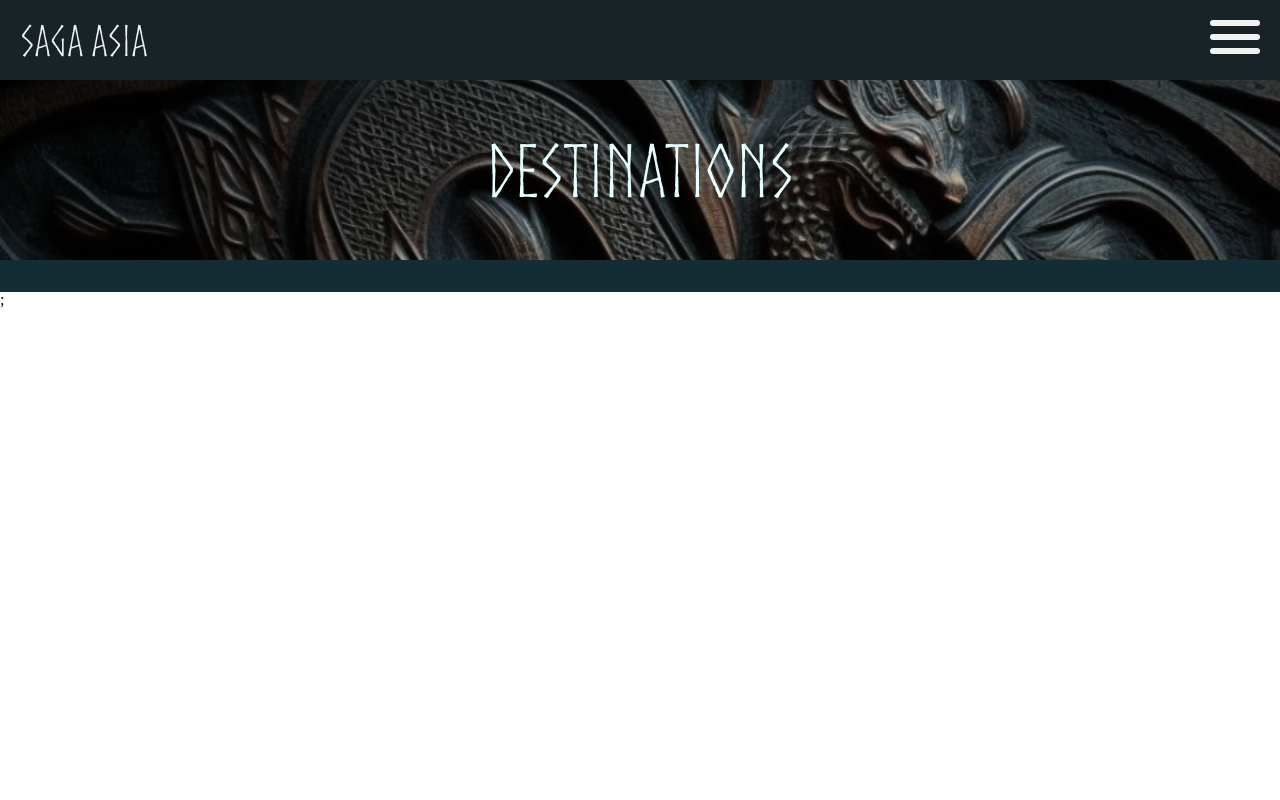
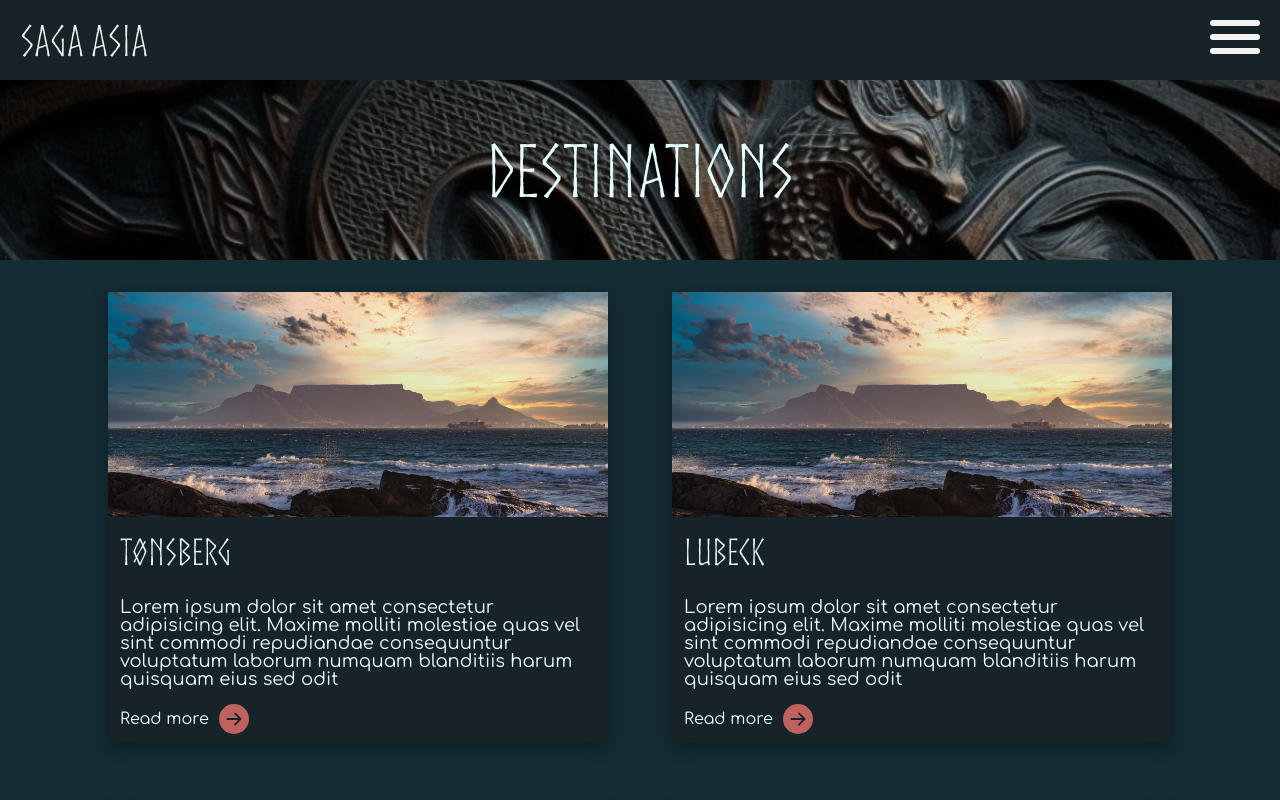
Before and after one commit to mobak88/Saga-Farmann, a Next.js app: page /destinations in a window 1280 px wide. Shown: the top 800 px of the page. Built offline with nearby package versions, Linux system fonts and the light colour scheme.

Commit message:
added dummy data for destinations page

```diff
--- /dev/null
+++ b/src/components/cards/destinationCard/data.tsx
@@ -0,0 +1,55 @@
+import image from "../../../../public/assets/destination.jpg";
+
+const destinationsData = [
+  {
+    id: 1,
+    img: image,
+    header: "Tønsberg",
+    text: "Lorem ipsum dolor sit amet consectetur adipisicing elit. Maxime molliti molestiae quas vel sint commodi repudiandae consequuntur voluptatum laborum numquam blanditiis harum quisquam eius sed odit",
+  },
+
+  {
+    id: 2,
+    img: image,
+    header: "Lubeck",
+    text: "Lorem ipsum dolor sit amet consectetur adipisicing elit. Maxime molliti molestiae quas vel sint commodi repudiandae consequuntur voluptatum laborum numquam blanditiis harum quisquam eius sed odit",
+  },
+  {
+    id: 3,
+    img: image,
+    header: "Lubeck",
+    text: "Lorem ipsum dolor sit amet consectetur adipisicing elit. Maxime molliti molestiae quas vel sint commodi repudiandae consequuntur voluptatum laborum numquam blanditiis harum quisquam eius sed odit",
+  },
+  {
+    id: 4,
+    img: image,
+    header: "Lubeck",
+    text: "Lorem ipsum dolor sit amet consectetur adipisicing elit. Maxime molliti molestiae quas vel sint commodi repudiandae consequuntur voluptatum laborum numquam blanditiis harum quisquam eius sed odit",
+  },
+  {
+    id: 5,
+    img: image,
+    header: "Lubeck",
+    text: "Lorem ipsum dolor sit amet consectetur adipisicing elit. Maxime molliti molestiae quas vel sint commodi repudiandae consequuntur voluptatum laborum numquam blanditiis harum quisquam eius sed odit",
+  },
+  {
+    id: 6,
+    img: image,
+    header: "Lubeck",
+    text: "Lorem ipsum dolor sit amet consectetur adipisicing elit. Maxime molliti molestiae quas vel sint commodi repudiandae consequuntur voluptatum laborum numquam blanditiis harum quisquam eius sed odit",
+  },
+  {
+    id: 7,
+    img: image,
+    header: "Lubeck",
+    text: "Lorem ipsum dolor sit amet consectetur adipisicing elit. Maxime molliti molestiae quas vel sint commodi repudiandae consequuntur voluptatum laborum numquam blanditiis harum quisquam eius sed odit",
+  },
+  {
+    id: 8,
+    img: image,
+    header: "Lubeck",
+    text: "Lorem ipsum dolor sit amet consectetur adipisicing elit. Maxime molliti molestiae quas vel sint commodi repudiandae consequuntur voluptatum laborum numquam blanditiis harum quisquam eius sed odit",
+  },
+];
+
+export default destinationsData;
--- a/src/pages/destinations/index.tsx
+++ b/src/pages/destinations/index.tsx
@@ -1,5 +1,5 @@
 import React from "react";
-import destinationsData from "@/components/cards/destinationCard/destinationCard";
+import destinationsData from "@/components/cards/destinationCard/data";
 import DestinationCard from "@/components/cards/destinationCard/destinationCard";
 import styles from "./destinations.module.css";
 import Header from "@/components/header/header";
@@ -9,7 +9,7 @@ const Destinations = () => {
     <div className={styles.wrapper}>
       <Header header={"Destinations"} />
       <div className={styles["card-container"]}>
-        {/* {destinationsData.map((value: destinationsData) => {
+        {destinationsData.map((value) => {
           return (
             <DestinationCard
               key={value.id}
@@ -19,7 +19,7 @@ const Destinations = () => {
               link={"Read more"}
             />
           );
-        })} */}
+        })}
       </div>
     </div>
   );
```
Also changed, not shown: 1 other file (tests, documents, lock files or other folders).
